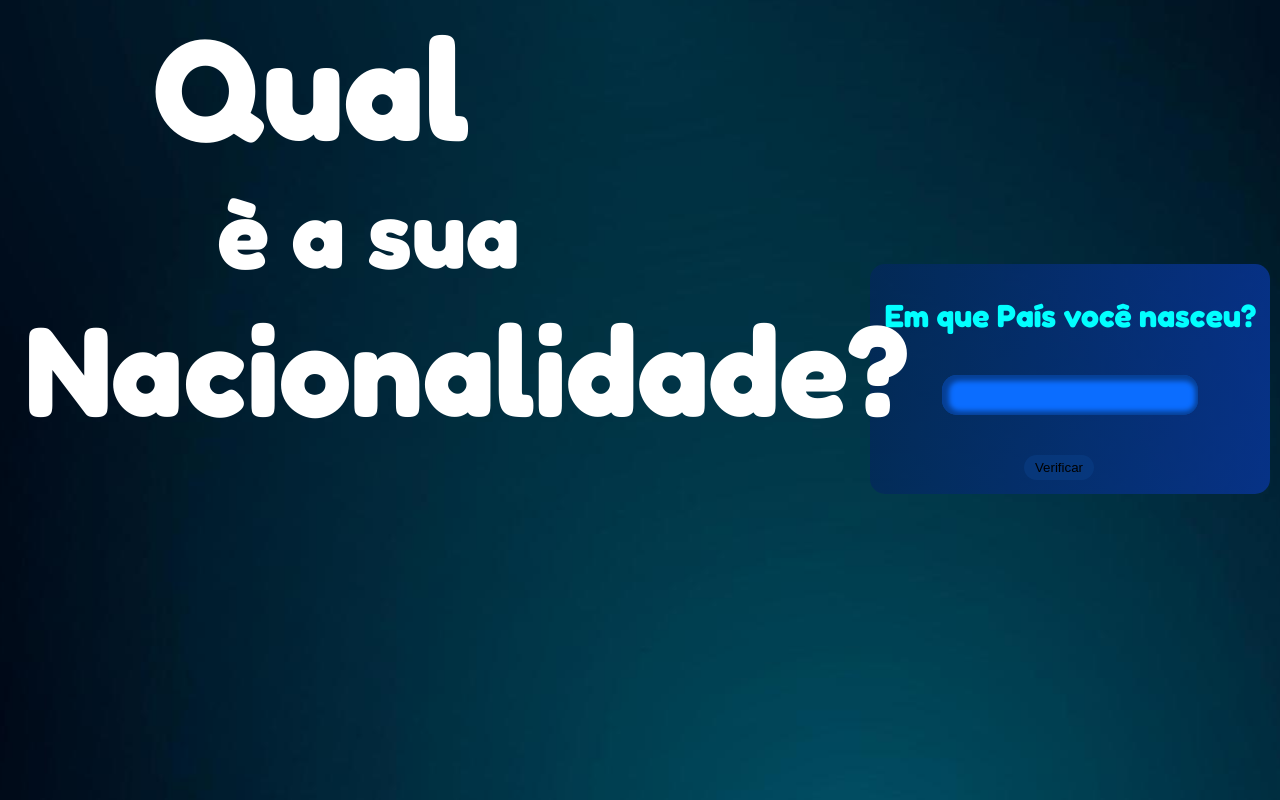
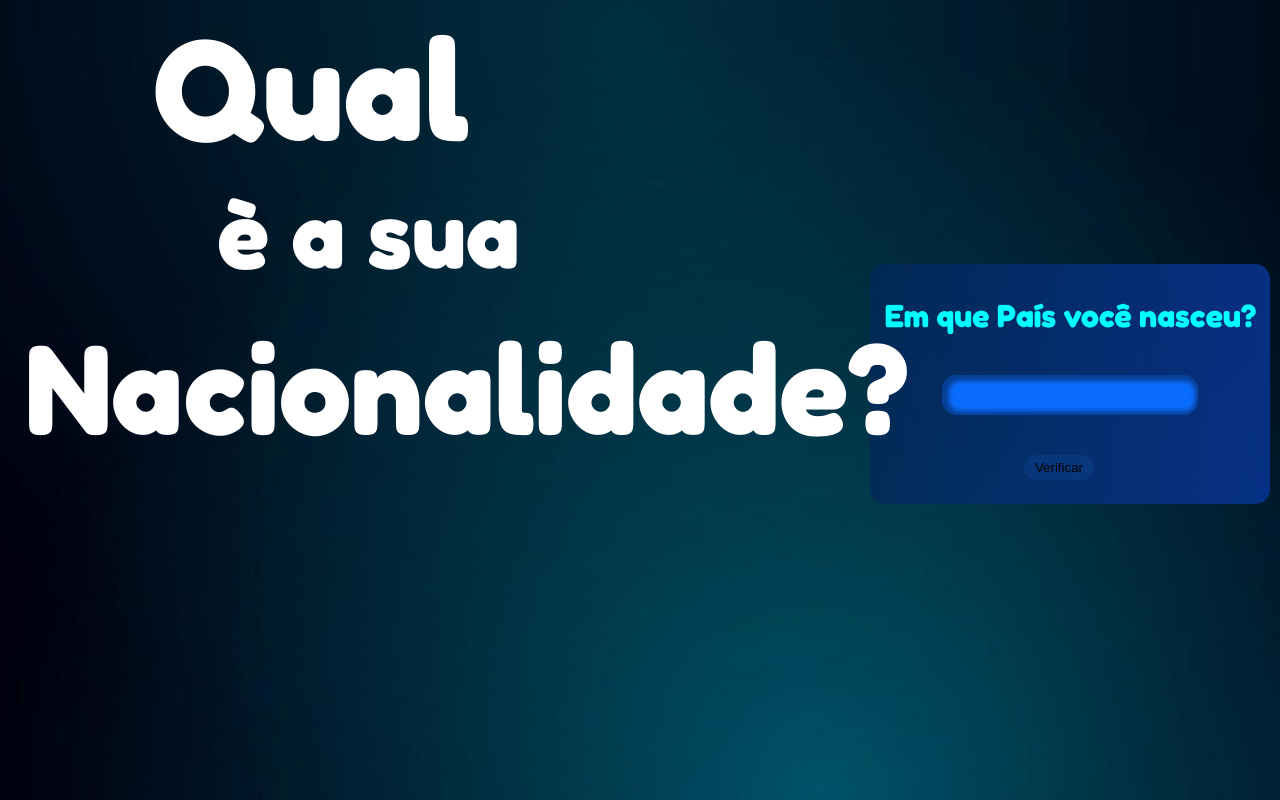
Before and after one commit to Gabriel-HSM/javascript, a plain HTML site: page aula11/ex11.html in a window 1280 px wide. Drawn offline with Linux system fonts and the light colour scheme; a web font is replaced by a local one.

Commit message:
melhorando o código, trocando id por class, e tentativa de melhora de responsividade

```diff
--- a/aula11/ex11.html
+++ b/aula11/ex11.html
@@ -3,37 +3,37 @@
 <head>
     <meta charset="UTF-8">
     <meta name="viewport" content="width=device-width, initial-scale=1.0">
-    <title>Qual a sua Nacionalidade?</title>
+    <title>Qual é a sua Nacionalidade?</title>
     <link rel="stylesheet" href="style/style.css">
 </head>
 <body>
-    <div id="pai">
-        <div id="filho">
+    <div class="fundo">
+        <div class="pergunta">
             Em que País você nasceu?
-            <input type="text" id="pais">
-            <input type="button" value="Verificar" id="verificar" onclick="verificar()">
+            <input type="text" id="resposta" class="resposta">
+            <input type="button" value="Verificar" id="verificar" class="verificar" onclick="verificar()">
         </div>
     </div>
-    <h1 id="qual">Qual</h1>
-    <h1 id="e">è a sua</h1><br>
-    <h1 id="na"> Nacionalidade?</h1>
-    <div id="resultado">
+    <h1 class="qual">Qual</h1>
+    <h1 class="e">è a sua</h1><br>
+    <h1 class="na"> Nacionalidade?</h1>
+    <div id="resultado"   class="resultado">
 
     </div>
 
 
-    <Script>
+    <script>
         function verificar(){
-            var contry = window.document.getElementById("pais")
+            var contry = window.document.getElementById("resposta")
             var contry = String(contry.value)
             var res = window.document.getElementById("resultado")
-            if(contry != "Brasil"){
+            if(contry.toLowerCase() != "Brasil"){
                 res.innerHTML = `Vivendo em ${contry}<br> Você é Estrangeiro!`
             }else{
                 res.innerHTML = `Vivendo em ${contry} <br> Você é Brasileiro!!`
             }
         }
 
-    </Script>
+    </script>
 </body>
 </html>
--- a/aula11/style/style.css
+++ b/aula11/style/style.css
@@ -8,53 +8,52 @@
 }
 body{
     background-image: url(../image/fundo.jpg);
+    background-size: cover;
     background-repeat: no-repeat;
     background-position: center;
-    justify-content: center;
     height: 100vh;
-    width: 100vh;
+    width: 100vw;
 }
 h1{
-    display: inline;
     color: white;
-    font-family: Fredoka;
+    font-family: Fredoka, sans-serif;
 
 }
-#qual{
+.qual{
     display: block;
     font-size: clamp(8vh, 18vh, 20vh);
     margin-left: 12vw;
 }
-#e{
+.e{
     margin-left: 17vw;
     font-size: clamp(6vh,12vh, 14vh);
 }
-#na{
+.na{
     position: absolute;
     font-size: clamp(10vh, 16vh, 18vh);
     margin-left: 2vw;
     margin-right: 2vw;
 
 }
-#pai{
+.fundo{
     position: absolute;
     display: inline-block;
     background-image:linear-gradient(to right, rgba(3, 39, 92, 0.747),rgba(8, 53, 151, 0.822));
-    height: 230px;
-    width: 400px;
+    height: 15rem;
+    width: 25rem;
     border-radius: 15px;
     margin-left: 68vw;
     margin-top: 33vh;
 }
-#filho{
+.pergunta{
     color: rgb(2, 255, 255);
-    font-family: Fredoka;
+    font-family: Fredoka, sans-serif;
     text-align: center;
     margin-top: 4vh;
     font-size: 2em;
     font-weight: bold;
 }
-#pais{
+.resposta{
     background-color: rgb(11, 109, 255);
     border-radius: 15px;
     text-decoration: none;
@@ -66,7 +65,7 @@ h1{
     margin-top: 40px;
     text-align: center;
 }
-#verificar{
+.verificar{
     display: block;
     border: none;
     background-color: rgba(10, 64, 136, 0.521);
@@ -76,15 +75,15 @@ h1{
     width: 70px;
     border-radius: 15px
 }
-#verificar:hover{
+.verificar:hover{
     background-color: blueviolet;
 }
-#resultado{
+.resultado{
     color: orangered;
     position: absolute;
     margin-top: 22vh;
     margin-left: 8vw;
     font-size: clamp(6vh,12vh, 14vh);
-    font-family: Fredoka;
+    font-family: Fredoka, sans-serif;
     font-weight: bold;
 }
```
